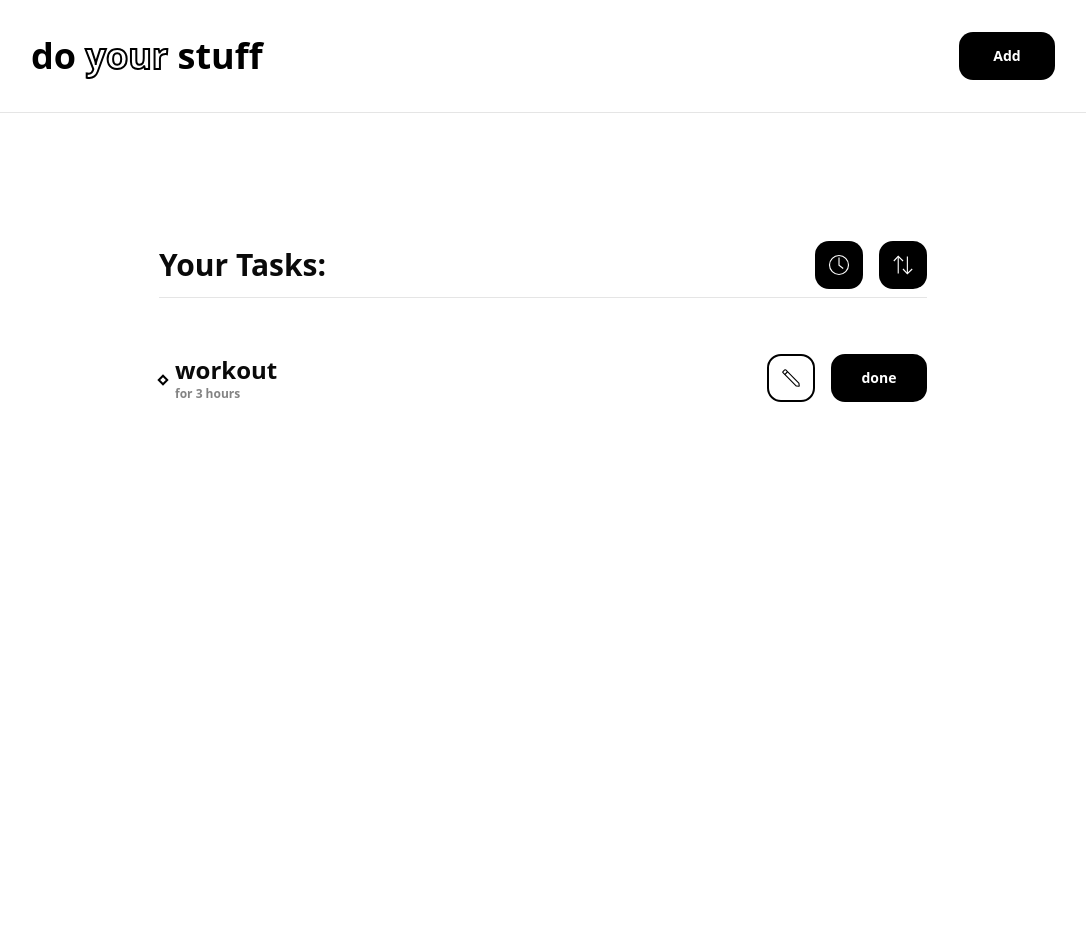
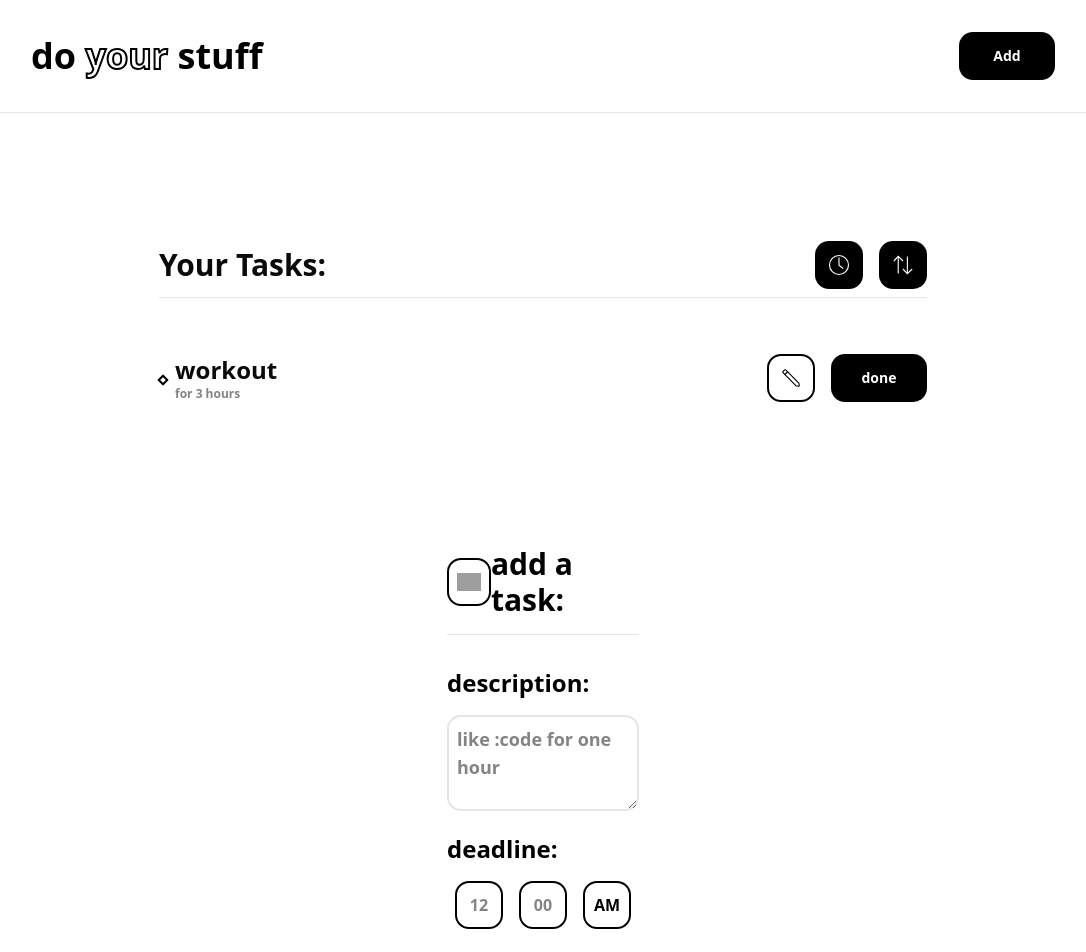
Before and after one commit to MohamCoder/Do-Your-Stuff-NextJs, a Next.js app: page / in a window 1280 px wide. Shown: the top 952 px of the page, without its empty margins (97-1183 px from the left). Before the commit the page ends 800 px from the top, so only its background shows below. Built offline with nearby package versions, Linux system fonts and the light colour scheme; grey boxes are pictures that could not be loaded.

Commit message:
ui:almost done

```diff
--- a/package.json
+++ b/package.json
@@ -16,6 +16,7 @@
     "next": "15.3.4",
     "react": "^19.0.0",
     "react-dom": "^19.0.0",
+    "reactjs-popup": "^2.0.6",
     "tailwind-merge": "^3.3.1"
   },
   "devDependencies": {
--- a/src/app/globals.css
+++ b/src/app/globals.css
@@ -1,5 +1,29 @@
 @import "tailwindcss";
 @import "tw-animate-css";
+
+.font-outline-2 {
+  -webkit-text-stroke: 2px black;
+}
+select {
+  -webkit-appearance: none;
+  -moz-appearance: none;
+  text-overflow: "";
+  text-align-last: center; /* For Firefox */
+  text-align: center; /* For IE10+, not fully supported in all browsers */
+}
+input::-webkit-outer-spin-button,
+input::-webkit-inner-spin-button {
+  -webkit-appearance: none;
+  margin: 0;
+}
+input[type=number]::-webkit-inner-spin-button,
+input[type=number]::-webkit-outer-spin-button {
+  -webkit-appearance: none;
+}
+
+input[type=number] {
+  -moz-appearance: textfield;
+}
 
 @custom-variant dark (&:is(.dark *));
 
@@ -119,7 +143,4 @@
   body {
     @apply bg-background text-foreground;
   }
-  .font-outline-2 {
-    -webkit-text-stroke: 2px black;
-  }
 }
--- a/src/app/page.tsx
+++ b/src/app/page.tsx
@@ -1,13 +1,19 @@
+"use client";
 import { SquareButton } from "@/components/Buttons/img/SquareButton";
+import { BorderSquareButton } from "@/components/Buttons/img/BorderSquareButton";
 import { Button } from "@/components/Buttons/txt/Button";
 import { Todo } from "@/components/Todo";
+import { PopupModal } from "@/components/PopupModal";
+import { useState } from "react";
 
 export default function Home() {
+  const [isAsending, setIsAsending] = useState(false);
+  const [isTimeLeft, setIsTimeLeft] = useState(false);
+
   return (
     <>
       <nav className="my-8 mx-32">
         <div className="flex justify-between items-center w-full gap-4">
-
           <span className="font-black text-black text-4xl">
             do
             <span className="font-outline-2 text-white"> your </span>
@@ -15,7 +21,6 @@ export default function Home() {
           </span>
 
           <Button text="Add" />
-
         </div>
       </nav>
 
@@ -25,8 +30,31 @@ export default function Home() {
         <div className="flex justify-between items-center w-full">
           <h3 className="font-bold text-3xl">Your Tasks:</h3>
           <span className="flex justify-between gap-4">
-            <SquareButton  src="/time.svg" alt="show time"/>
-            <SquareButton  src="/sort.svg" alt="sort"/>
+            <SquareButton
+              src="/time.svg"
+              alt="time left"
+              className={isTimeLeft? "hidden" : ""}
+              onClick={() => setIsTimeLeft(!isTimeLeft)}
+            />
+            <BorderSquareButton
+              src="/time.svg"
+              alt="date"
+              className={!isTimeLeft ? "hidden" : ""}
+              onClick={() => setIsTimeLeft(!isTimeLeft)}
+            />
+
+            <SquareButton
+              src="/sort.svg"
+              alt="Asending Order"
+              className={isAsending ? "hidden" : ""}
+              onClick={() => setIsAsending(!isAsending)}
+            />
+            <BorderSquareButton
+              src="/sort.svg"
+              alt="Descending Order"
+              className={!isAsending ? "hidden" : ""}
+              onClick={() => setIsAsending(!isAsending)}
+            />
           </span>
         </div>
       </div>
@@ -39,6 +67,7 @@ export default function Home() {
             <Todo />
           </li>
         </ul>
+          <PopupModal />
       </div>
     </>
   );
--- a/src/components/Buttons/img/BorderSquareButton.tsx
+++ b/src/components/Buttons/img/BorderSquareButton.tsx
@@ -4,7 +4,7 @@ import { imageButtonProps } from "./types";
 export function BorderSquareButton(props : imageButtonProps) {
   return (
     <div
-      className="h-12 w-12 border-2 border-black bg-white rounded-xl flex items-center justify-center"
+      className={"h-12 w-12 border-2 border-black bg-white rounded-xl flex items-center justify-center select-none" + " " + props.className}
       onClick={props.onClick}
     >
       <Image src={props.src} alt={props.alt} width={24} height={24} />
--- a/src/components/Buttons/img/SquareButton.tsx
+++ b/src/components/Buttons/img/SquareButton.tsx
@@ -4,7 +4,7 @@ import { imageButtonProps } from "./types";
 export function SquareButton(props : imageButtonProps) {
   return (
     <div
-      className="h-12 w-12 bg-black rounded-xl flex items-center justify-center"
+      className={"h-12 w-12 bg-black rounded-xl flex items-center justify-center select-none"+" "+props.className}
       onClick={props.onClick}
     >
       <Image src={props.src} alt={props.alt} width={24} height={24} className="invert"/>
--- a/src/components/Buttons/img/types.tsx
+++ b/src/components/Buttons/img/types.tsx
@@ -1 +1 @@
-export type imageButtonProps = { src: string; alt: string; onClick?: () => void };
+export type imageButtonProps = { src: string; alt: string;className?: string; onClick?: () => void };
--- /dev/null
+++ b/src/components/InfoElements/Input.tsx
@@ -0,0 +1,23 @@
+export function Input(props: {
+  placeholder?: string;
+  className?: string;
+  min?: number;
+  max?: number;
+  value?: number;
+  type?: string;
+}) {
+  return (
+    <input
+      className={
+        "w-12 h-12 border-2 border-black bg-white rounded-xl flex items-center justify-center select-none text-center placeholder:font-semibold font-semibold" +
+        " " +
+        props.className
+      }
+      placeholder={props.placeholder}
+      min={props.min}
+      max={props.max}
+      value={props.value}
+      type={props.type}
+    />
+  );
+}
--- /dev/null
+++ b/src/components/InfoElements/Selector.tsx
@@ -0,0 +1,17 @@
+export function Selector(props : {
+  options: string[];
+  className?: string;
+}) {
+  return (
+    <div
+      className={"h-12 w-12 border-2 border-black bg-white rounded-xl flex items-center justify-center select-none" + " " + props.className}
+    >
+      <select className="flex items-center justify-center text-black text-md font-black">
+
+        {props.options.map((option, index) => (
+          <option key={index} >{option}</option>
+        ))}
+      </select>
+    </div>
+  );
+}
--- /dev/null
+++ b/src/components/PopupModal.tsx
@@ -0,0 +1,37 @@
+import { BorderSquareButton } from "./Buttons/img/BorderSquareButton";
+import { Button } from "./Buttons/txt/Button";
+import { Input } from "./InfoElements/Input";
+import { Selector } from "./InfoElements/Selector";
+
+export function PopupModal() {
+  return (
+    <div className="lg:mx-64 md:mx-32 mx-8 mt-32 h-[490px] w-auto bg-white rounded-xl py-4 px-8">
+      <div className="w-full h-auto flex justify-between items-center" >
+        <BorderSquareButton src="/close.svg" alt="close" />
+        <span className="font-semibold text-black md:text-custom-2 text-3xl">
+          add a task:
+        </span>
+      </div>
+      <hr className="mt-4"/>
+      <div className="mt-8 font-semibold text-black text-2xl">description:</div>
+      <textarea
+        className="w-full h-24 border-2 border-black-15 rounded-xl mt-4 font-semibold text-lg p-2"
+        placeholder="like :code for one hour"
+      ></textarea>
+      <div className="font-semibold text-black text-2xl mt-4">deadline:</div>
+      <div
+        className="flex space-x-4 mt-4 w-full justify-center"
+      >
+        <Input placeholder="12"  min={0} max={12} type="number"/>
+        <Input placeholder="00"  min={0} max={59} type="number"/>
+        <Selector options={["AM","PM"]}/>
+      </div>
+      <div
+        className="w-full flex items-center justify-end mt-8"
+        id="buttonWrapper"
+      >
+        <Button text="add"/>
+      </div>
+    </div>
+  );
+}
```
Also changed, not shown: 1 other file (tests, documents, lock files or other folders).
